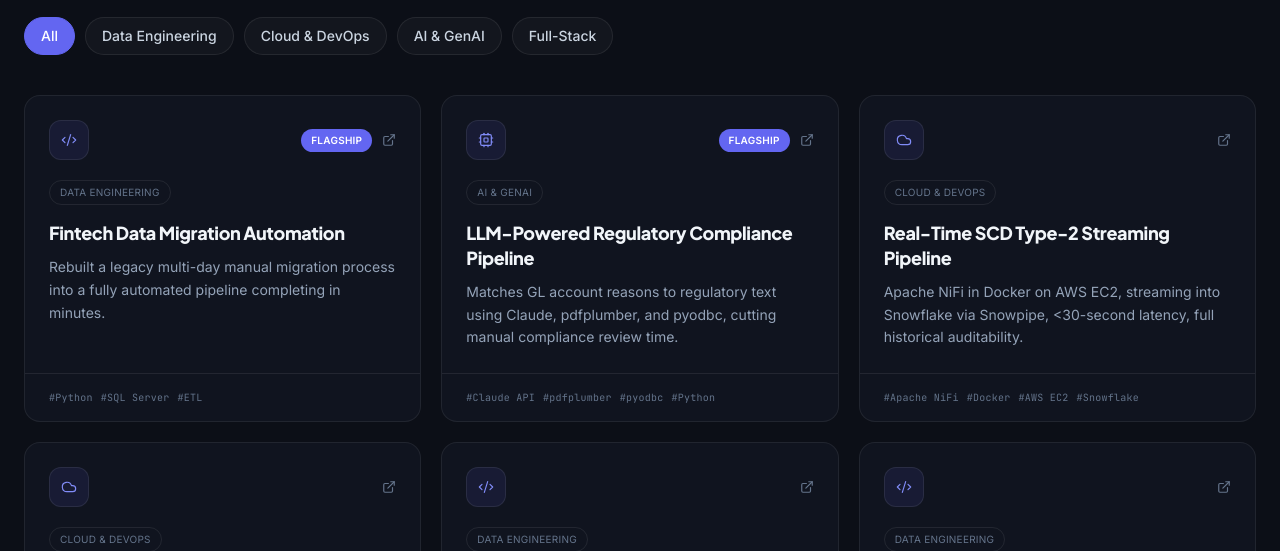
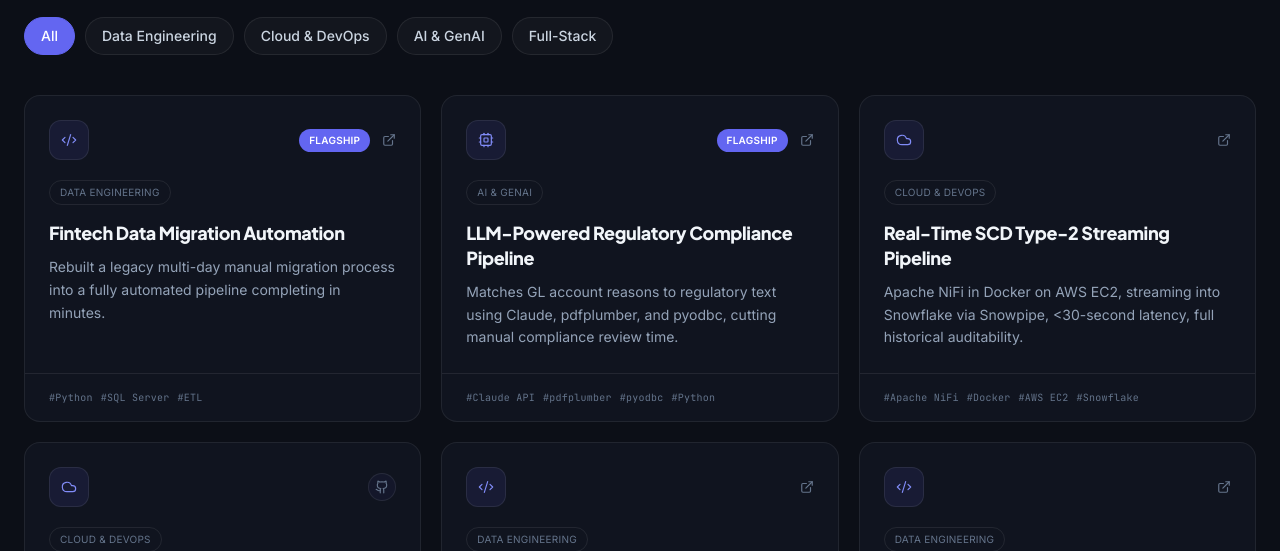
Before and after one commit to Ranashahmeer/Portfolio, a React (Vite) app: page / in a window 1280 px wide. Shown: the part 5020-5571 px from the top of the page. Built offline with nearby package versions, Linux system fonts and the light colour scheme.

Commit message:
feat: map github repository links to matched projects

```diff
--- a/src/App.jsx
+++ b/src/App.jsx
@@ -224,6 +224,7 @@ const PROJECTS = [
     categories: ["Cloud & DevOps"],
     desc: "AWS Lambda + EventBridge + S3 + Snowpipe, fully serverless ingestion into Snowflake.",
     tech: ["AWS Lambda", "EventBridge", "S3", "Snowpipe"],
+    github: "https://github.com/Ranashahmeer/Serverless-Currency-Exchange-Rate-Pipeline",
   },
   {
     id: 5,
@@ -280,6 +281,7 @@ const PROJECTS = [
     categories: ["Full-Stack"],
     desc: "Multi-vendor futsal booking SaaS platform: Angular 17, .NET 8 Web API, SQL Server, JWT authentication.",
     tech: ["Angular 17", ".NET 8", "SQL Server", "JWT"],
+    github: "https://github.com/Ranashahmeer/Play-Ease",
   },
   {
     id: 13,
@@ -300,6 +302,12 @@ const PROJECTS = [
 const AnthropicIcon = (props) => (
   <svg viewBox="0 0 24 24" fill="none" stroke="currentColor" strokeWidth="1.75" strokeLinecap="round" strokeLinejoin="round" className={props.className}>
     <path d="M12 2L2 22h4l3-7h6l3 7h4L12 2zM10 12l2-5 2 5h-4z" />
+  </svg>
+);
+
+const UpworkIcon = (props) => (
+  <svg viewBox="0 0 24 24" fill="currentColor" className={props.className}>
+    <path d="M18.56 1H15v10.94c0 1.25-.86 2.06-1.92 2.06s-1.85-.81-1.85-2.06V1H7.66v10.94C7.66 15.35 10.1 18 13.08 18c1.86 0 3.32-.97 4.14-2.5l1.17 6.4h3.6l-2.06-11.3V1zM5.58 8.08C3.12 8.08 1.1 9.94 1.1 12.5s2.02 4.42 4.48 4.42 4.48-1.86 4.48-4.42-2.02-4.42-4.48-4.42zm0 6.06c-1.12 0-1.92-.85-1.92-1.64 0-.79.8-1.64 1.92-1.64s1.92.85 1.92 1.64c0 .79-.8 1.64-1.92 1.64z"/>
   </svg>
 );
 
@@ -878,13 +886,37 @@ function ProjectCard({ t, dark, project }) {
             <Icon className={`w-4 h-4 ${t.accentText}`} strokeWidth={1.75} />
           </div>
 
-          <div className="flex items-center gap-2.5">
+          <div className="flex items-center gap-3">
             {project.flagship && (
               <span className={`font-body text-[10px] tracking-wide uppercase px-2.5 py-1 rounded-full font-semibold text-white ${t.accentBg}`}>
                 Flagship
               </span>
             )}
-            <ExternalLink className={`w-3.5 h-3.5 ${t.mutedSoft} group-hover:translate-x-0.5 group-hover:-translate-y-0.5 transition-transform duration-300`} />
+            {project.github && (
+              <a
+                href={project.github}
+                target="_blank"
+                rel="noreferrer"
+                className={`p-1.5 rounded-full border ${t.border} ${t.mutedSoft} hover:${dark ? 'text-indigo-400 border-indigo-500/30 bg-indigo-500/5' : 'text-indigo-600 border-indigo-500/20 bg-indigo-50'} transition-all`}
+                title="View GitHub Repository"
+              >
+                <Github className="w-3.5 h-3.5" />
+              </a>
+            )}
+            {project.upwork && (
+              <a
+                href={project.upwork}
+                target="_blank"
+                rel="noreferrer"
+                className={`p-1.5 rounded-full border ${t.border} ${t.mutedSoft} hover:${dark ? 'text-indigo-400 border-indigo-500/30 bg-indigo-500/5' : 'text-indigo-600 border-indigo-500/20 bg-indigo-50'} transition-all`}
+                title="View Upwork Details"
+              >
+                <UpworkIcon className="w-3.5 h-3.5" />
+              </a>
+            )}
+            {(!project.github && !project.upwork) && (
+              <ExternalLink className={`w-3.5 h-3.5 ${t.mutedSoft} group-hover:translate-x-0.5 group-hover:-translate-y-0.5 transition-transform duration-300`} />
+            )}
           </div>
         </div>
 
```
